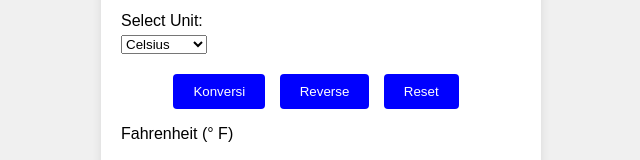
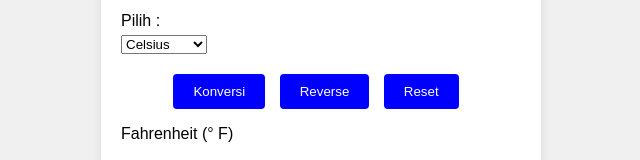
Before and after one commit to revou-fundamental-course/10-jun-24-naurayay, a plain HTML site: page index.html in a window 1280 px wide. Shown: the part 237-397 px from the top of the page, 319-959 px from the left. Drawn offline with Linux system fonts and the light colour scheme.

Commit message:
init configuration

```diff
--- a/index.html
+++ b/index.html
@@ -17,7 +17,7 @@
             <input type="number" id="temperature" placeholder="Enter temperature..." required>
         </div>
         <div class="form-group">
-            <label for="unit">Select Unit:</label>
+            <label for="unit">Pilih :</label>
             <select id="unit">
                 <option value="celsius">Celsius</option>
                 <option value="fahrenheit">Fahrenheit</option>
--- a/js/script.js
+++ b/js/script.js
@@ -1,5 +1,4 @@
 document.addEventListener('DOMContentLoaded', function() {
-    // Selecting elements
     const temperatureInput = document.getElementById('temperature');
     const unitSelect = document.getElementById('unit');
     const convertBtn = document.getElementById('convertBtn');
```
